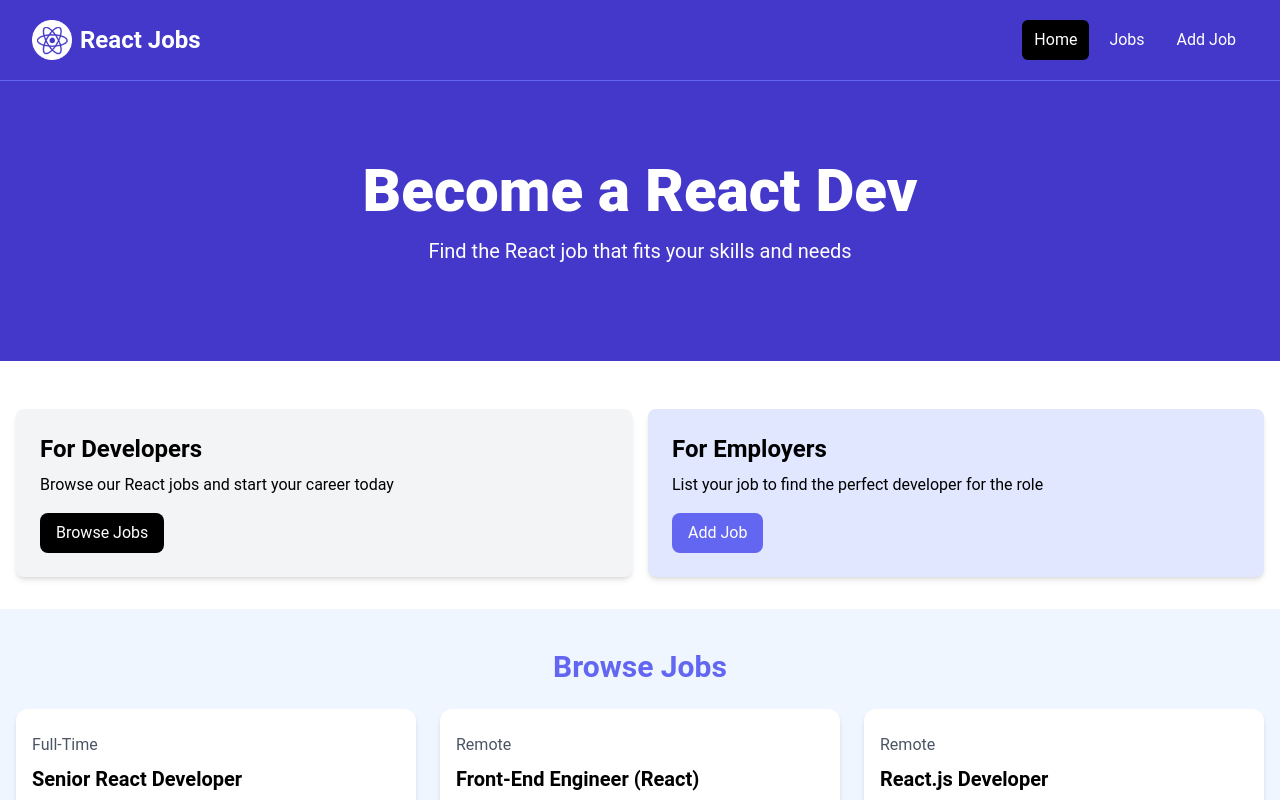
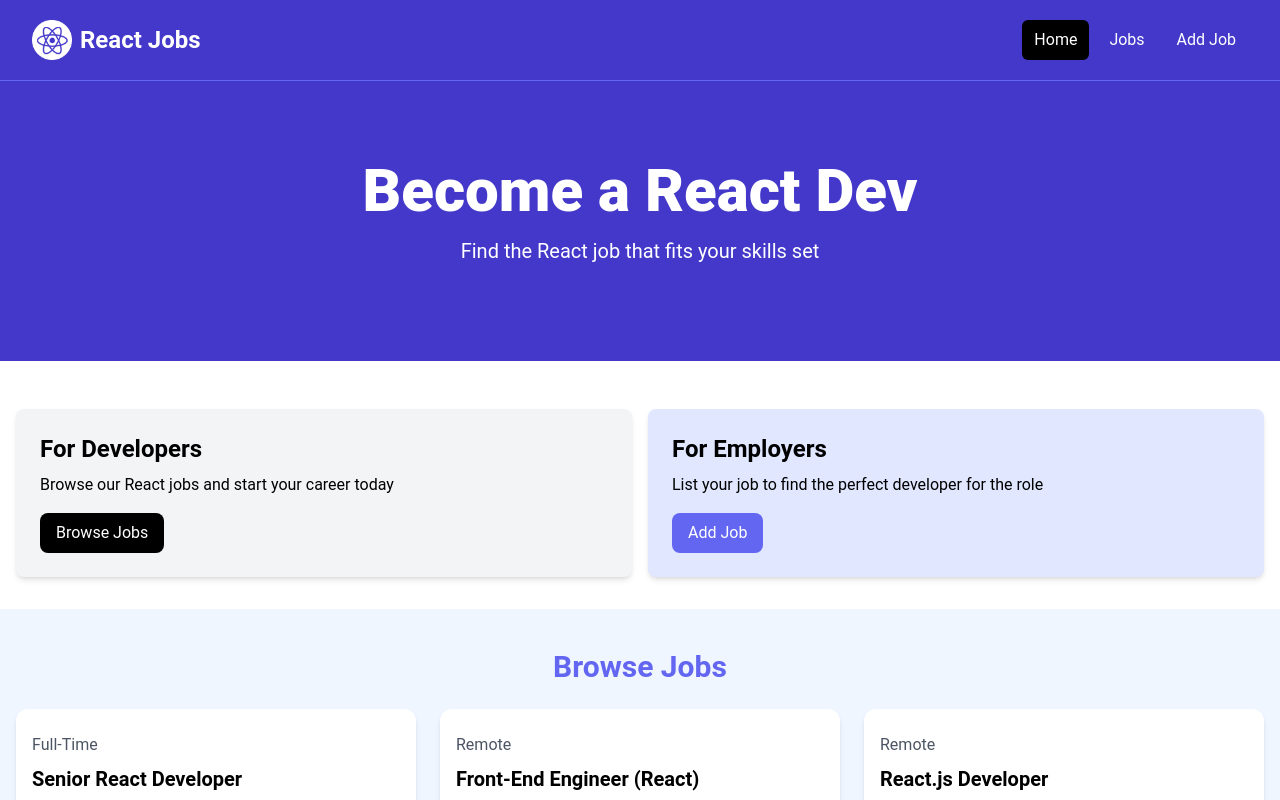
Before and after one commit to DarwinMelaya/Jobs-List-using-React, a React (Vite) app in the folder frontend/: page / in a window 1280 px wide. Shown: the top 800 px of the page. Built offline with nearby package versions, Linux system fonts and the light colour scheme.

Commit message:
Add Hero Section

```diff
--- a/frontend/src/App.jsx
+++ b/frontend/src/App.jsx
@@ -1,23 +1,10 @@
 import Navbar from "./components/Navbar";
-
+import Hero from "./components/Hero";
 const App = () => {
   return (
     <>
       <Navbar />
-      {/* <!-- Hero --> */}
-      <section className="bg-indigo-700 py-20 mb-4">
-        <div className="max-w-7xl mx-auto px-4 sm:px-6 lg:px-8 flex flex-col items-center">
-          <div className="text-center">
-            <h1 className="text-4xl font-extrabold text-white sm:text-5xl md:text-6xl">
-              Become a React Dev
-            </h1>
-            <p className="my-4 text-xl text-white">
-              Find the React job that fits your skills and needs
-            </p>
-          </div>
-        </div>
-      </section>
-
+      <Hero />
       {/* <!-- Developers and Employers --> */}
       <section className="py-4">
         <div className="container-xl lg:container m-auto">
--- /dev/null
+++ b/frontend/src/components/Hero.jsx
@@ -0,0 +1,19 @@
+const Hero = ({
+  title = "Become a React Dev",
+  subtitle = "Find the React job that fits your skills set",
+}) => {
+  return (
+    <section className="bg-indigo-700 py-20 mb-4">
+      <div className="max-w-7xl mx-auto px-4 sm:px-6 lg:px-8 flex flex-col items-center">
+        <div className="text-center">
+          <h1 className="text-4xl font-extrabold text-white sm:text-5xl md:text-6xl">
+            {title}
+          </h1>
+          <p className="my-4 text-xl text-white">{subtitle}</p>
+        </div>
+      </div>
+    </section>
+  );
+};
+
+export default Hero;
```
